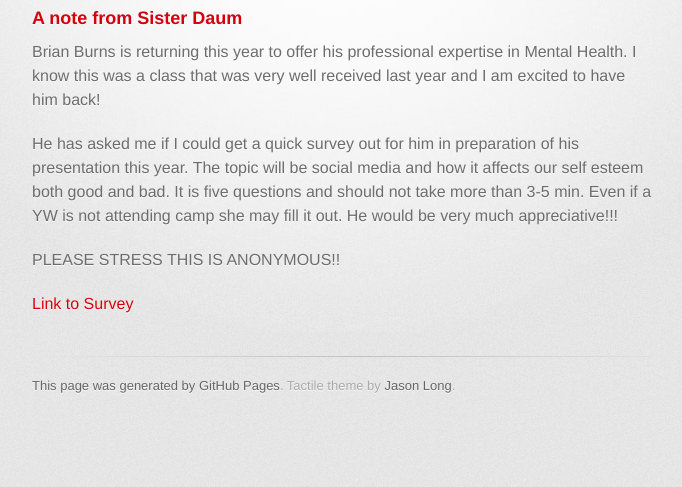
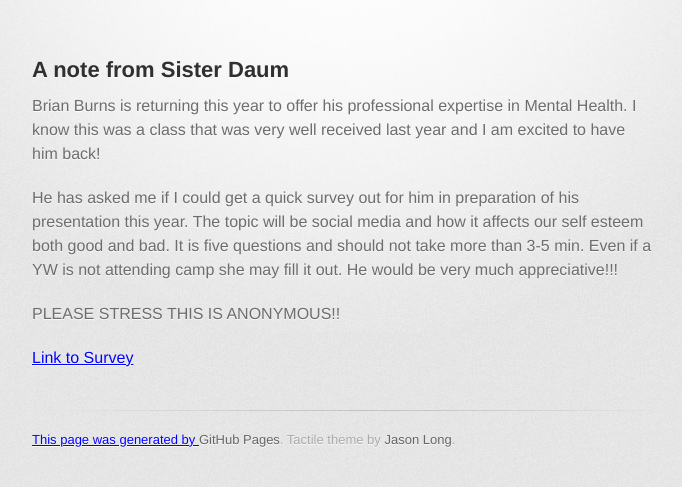
Before and after one commit to brittany2e/brittany2e.github.io, a plain HTML site: page ywsurvey.html in a window 1280 px wide. Shown: the part 241-728 px from the top of the page, without its empty margins (298-980 px from the left). Drawn offline with Linux system fonts and the light colour scheme; a web font is replaced by a local one.

Commit message:
Format better

```diff
--- a/ywsurvey.html
+++ b/ywsurvey.html
@@ -24,11 +24,12 @@
         <section id="main_content">
 		<h1>Social Media Survey</h1>
 		<h2>Oakdale Stake Young Women</h2>
-		<h3>A note from Sister Daum</h3>
+		<br/><br/>
+		<h2>A note from Sister Daum</h2>
 		<p>Brian Burns is returning this year to offer his professional expertise in Mental Health.  I know this was a class that was very well received last year and I am excited to have him back!</p>
 		<p>He has asked me if I could get a quick survey out for him in preparation of his presentation this year.  The topic will be social media and how it affects our self esteem both good and bad.  It is five questions and should not take more than 3-5 min.  Even if a YW is not attending camp she may fill it out.  He would be very much appreciative!!!</p>
 		<p>PLEASE STRESS THIS IS ANONYMOUS!!</p>
-		<p><a href="https://brittany368.typeform.com/to/X9OUKN"/>Link to Survey</p>
+		<p><a href="https://brittany368.typeform.com/to/X9OUKN" style="color:blue;text-decoration:underline"/>Link to Survey</p>
 	</section>
 
         <footer>
```
